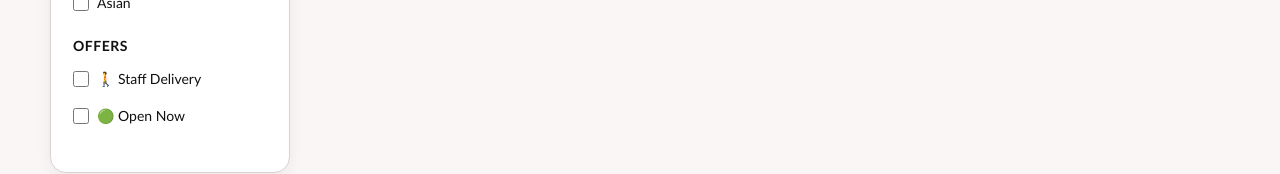
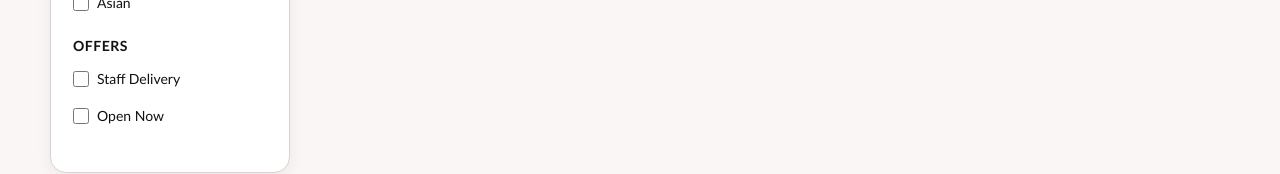
Before and after one commit to Zoomacs/OOP-Project, a React (Vite) app: page /restaurant in a window 1280 px wide. Shown: the part 705-879 px from the top of the page. Built offline with nearby package versions, Linux system fonts and the light colour scheme; no server answers.

Commit message:
ui enhancement

```diff
--- a/src/view/components/common/FilterSidebar.jsx
+++ b/src/view/components/common/FilterSidebar.jsx
@@ -74,7 +74,7 @@ function FilterSidebar({ filters, onFilterChange, onClear }) {
               checked={filters.offers.staffDelivery}
               onChange={() => toggleOffer("staffDelivery")}
             />
-            <span>🚶 Staff Delivery</span>
+            <span> Staff Delivery</span>
           </label>
           <label className="filter-checkbox">
             <input
@@ -82,7 +82,7 @@ function FilterSidebar({ filters, onFilterChange, onClear }) {
               checked={filters.offers.openNow}
               onChange={() => toggleOffer("openNow")}
             />
-            <span>🟢 Open Now</span>
+            <span> Open Now</span>
           </label>
         </div>
       </div>
```
